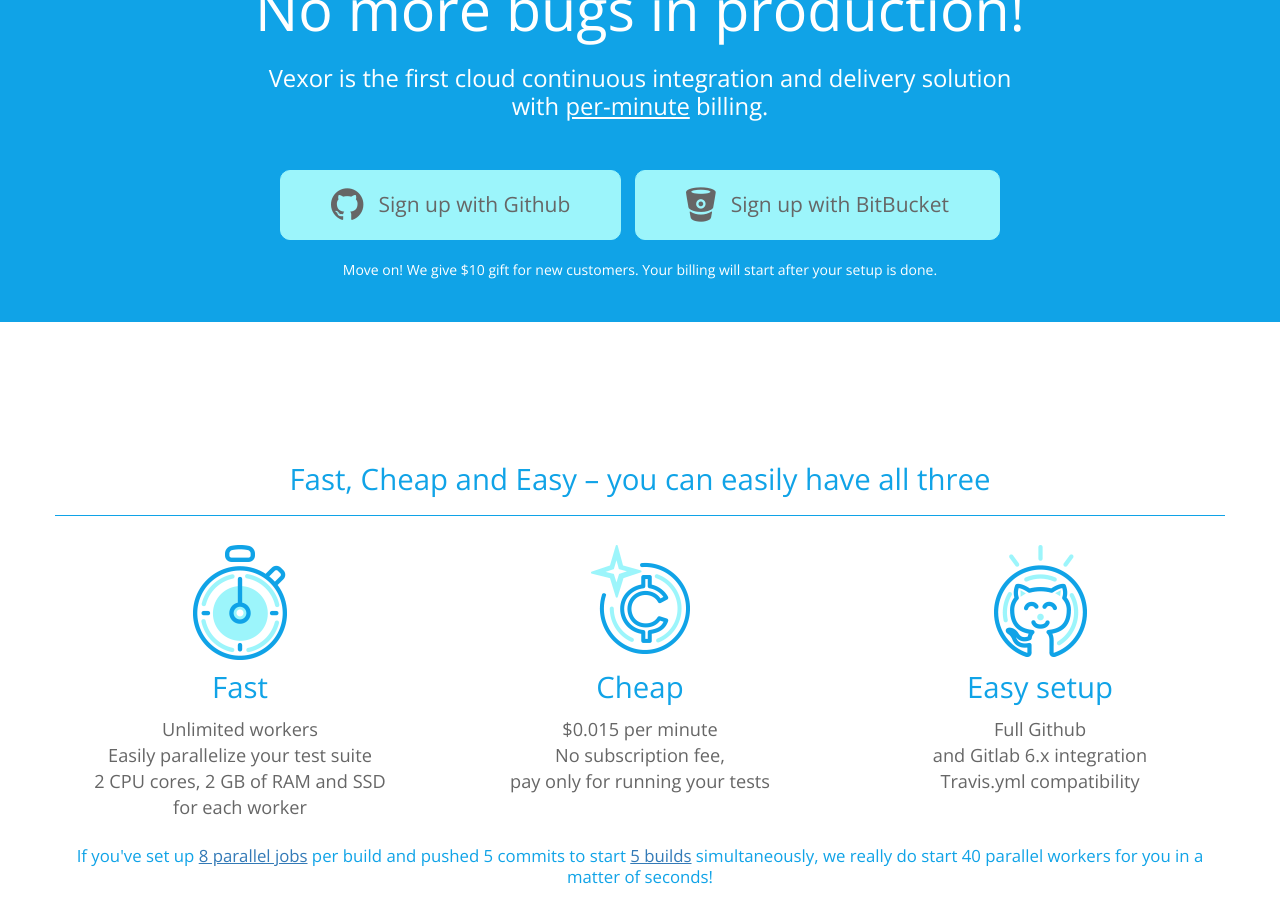
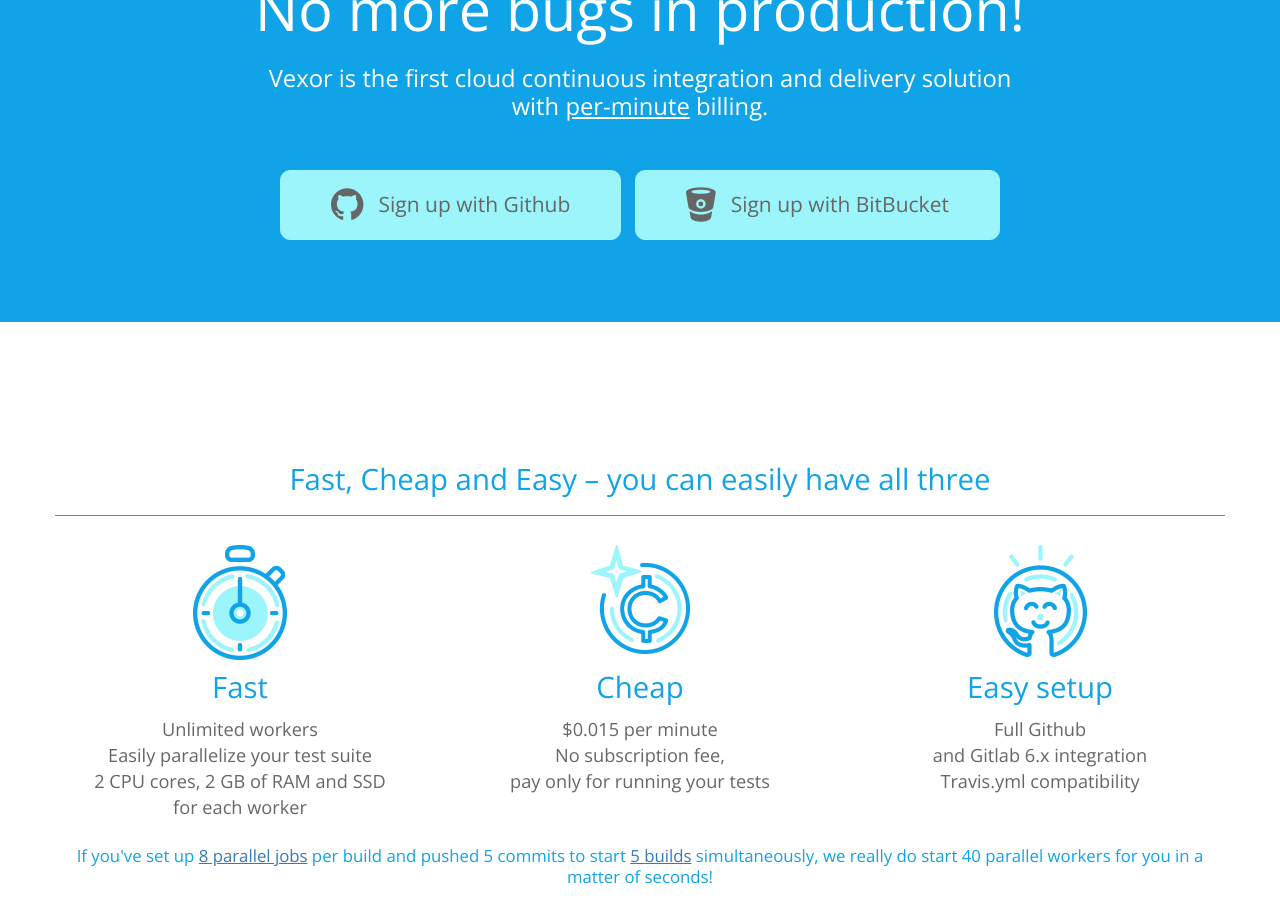
Before and after one commit to vexor/vx-promo, a Jekyll site: the page built from index.html, in a window 1280 px wide and 900 px high, scrolled down 428 px. Built offline with Jekyll 4.4.1, drawn with Linux system fonts in a browser that asks for light colours; nearby versions of some CDN libraries; Markdown is read by kramdown in place of the engine named in the settings; comment, search, counter and statistics services are not loaded.

Commit message:
removed text about 10$

```diff
--- a/index.html
+++ b/index.html
@@ -29,9 +29,6 @@
           <div class='content pull-right'>Sign up with BitBucket</div>
         </a>
       </div>
-    </div>
-    <div class="row go_ahead">
-        Move on! We give $10 gift for new customers. Your billing will start after your setup is done.
     </div>
   </div>
 </div>
```
